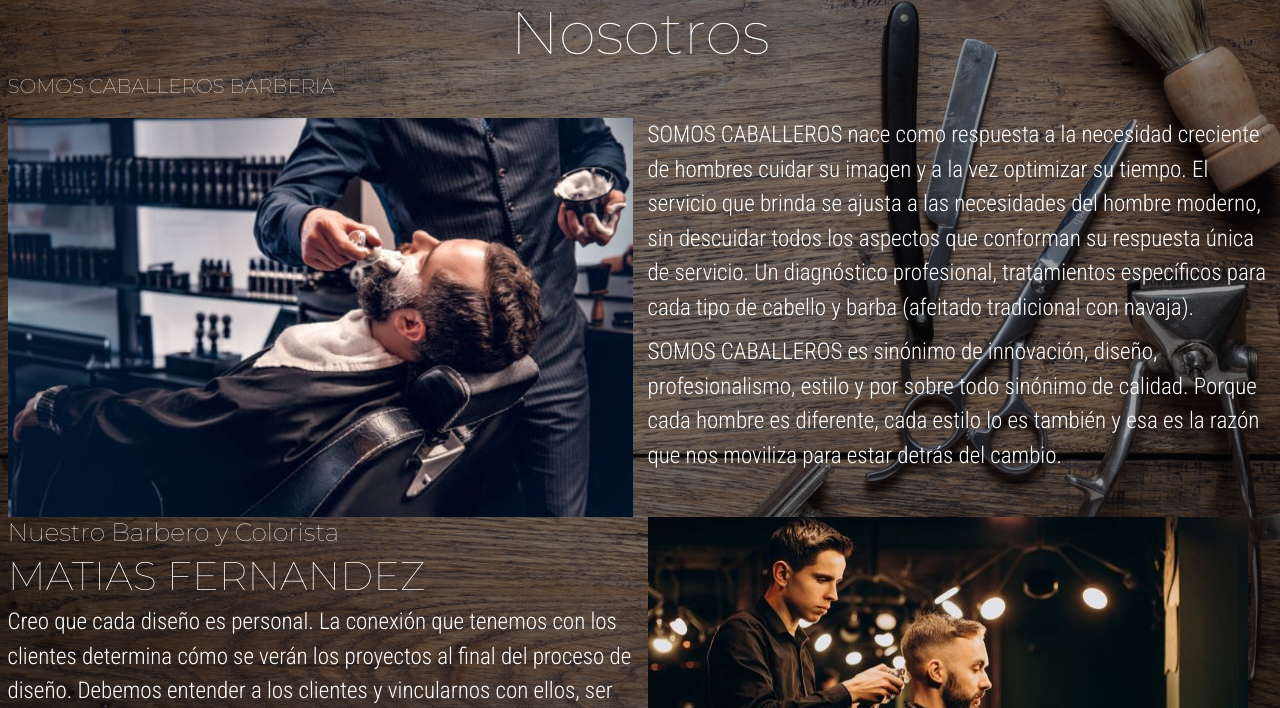
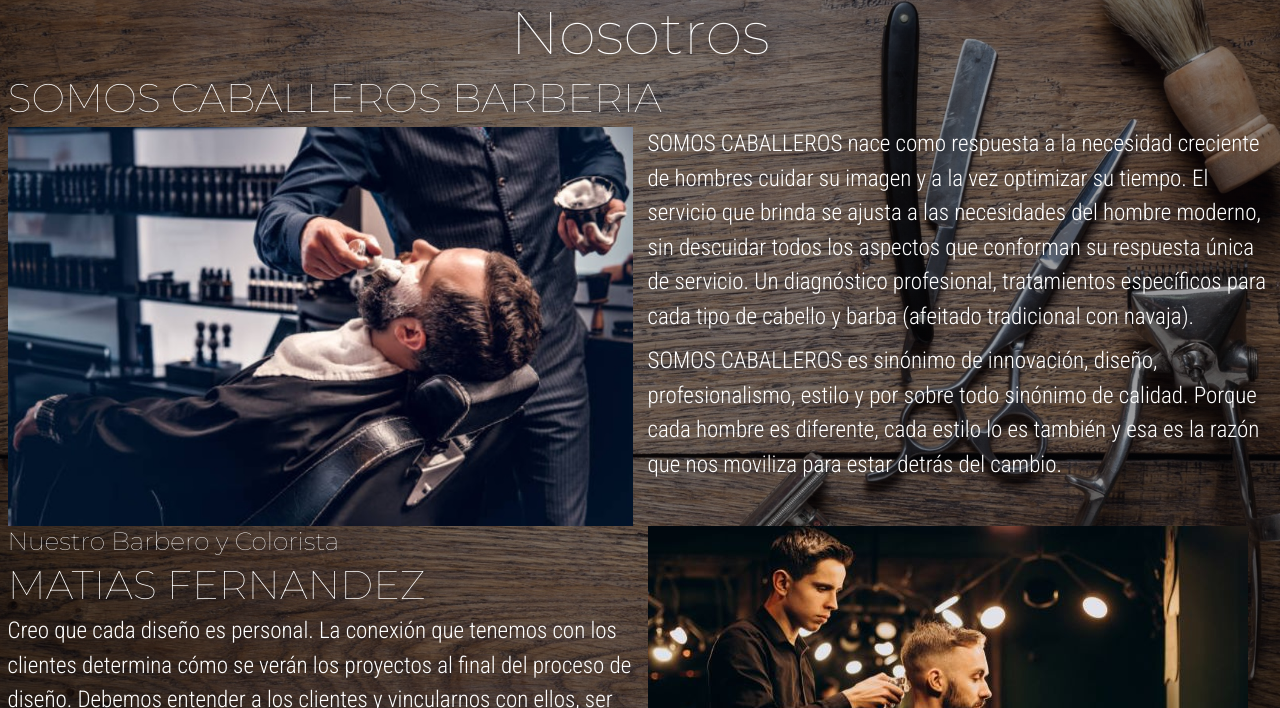
Before and after one commit to MatiasYoel/ProyectoBarberiaBootstrap, a plain HTML site: page pages/nosotros.html in a window 1280 px wide. Shown: the part 78-786 px from the top of the page. Drawn offline with nearby package versions, Linux system fonts and the light colour scheme.

Commit message:
Correccion nosotros.html

```diff
--- a/pages/nosotros.html
+++ b/pages/nosotros.html
@@ -46,7 +46,7 @@
           <h1 class="bienvenida text-center">Nosotros</h1>
         </div>
         <div class="col-12 col-lg-12">
-          <h2  class="subTituloNosotros">SOMOS CABALLEROS BARBERIA</h2>
+          <h2 class="subTitulo">SOMOS CABALLEROS BARBERIA</h2>
         </div>
         <div class="col-12 col-lg-6">
           <a href="#"><img src="../assets/img/barberotrabajando.jpg" alt="Nosotros Principal" class="img-fluid"></a>
```
